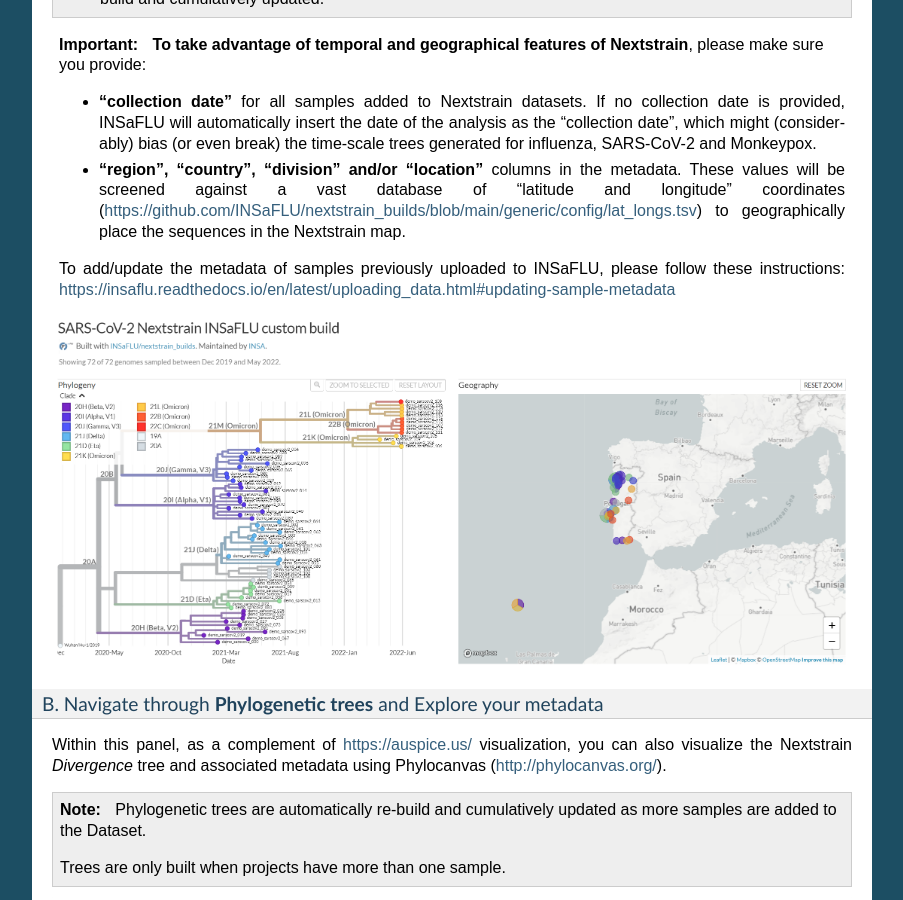
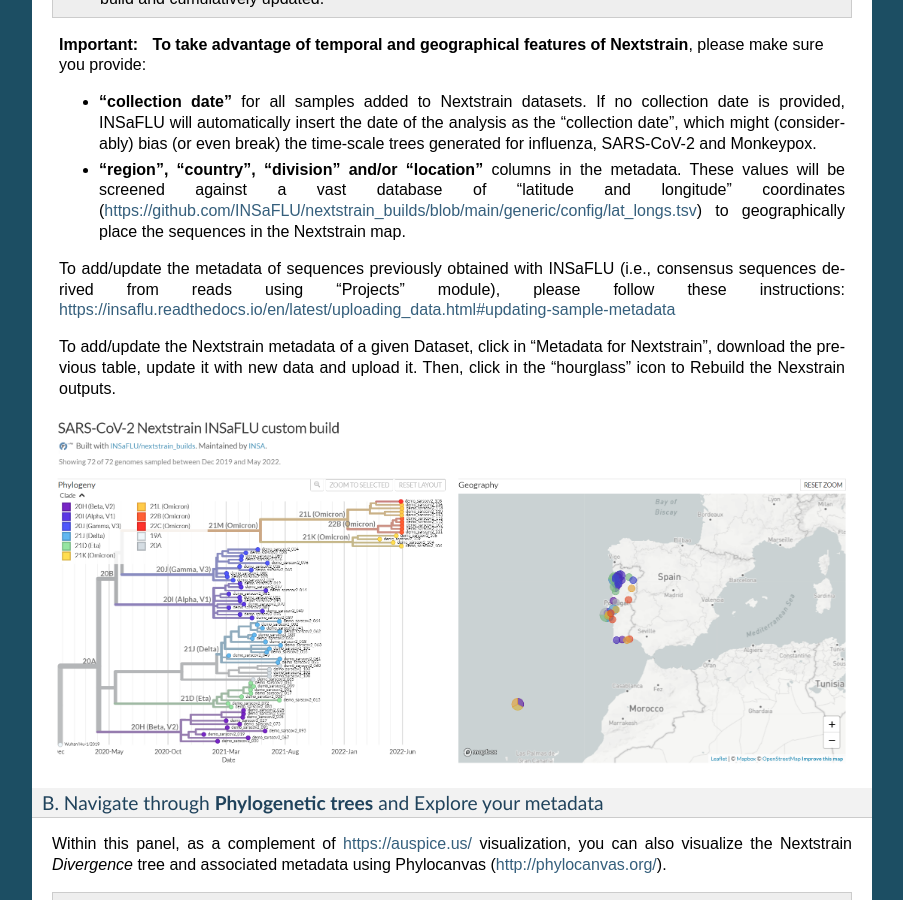
Before and after one commit to INSaFLU/insaflu_docs, a Sphinx documentation site: the page built from docs/output_visualization.rst, in a window 1280 px wide and 900 px high, scrolled down 16806 px. Shown: the whole window, without its empty margins (198-1101 px from the left). Built offline with Sphinx 7.4.7, drawn with Linux system fonts in a browser that asks for light colours; formulas are drawn with MathJax 3.

Commit message:
Add how to update Nextstrain metadada

```diff
--- a/docs/output_visualization.rst
+++ b/docs/output_visualization.rst
@@ -393,7 +393,11 @@
 
 	- **"region", "country", "division" and/or "location"** columns in the metadata. These values will be screened against a vast database of "latitude and longitude" coordinates (https://github.com/INSaFLU/nextstrain_builds/blob/main/generic/config/lat_longs.tsv) to geographically place the sequences in the Nextstrain map.
 
-	To add/update the metadata of samples previously uploaded to INSaFLU, please follow these instructions: https://insaflu.readthedocs.io/en/latest/uploading_data.html#updating-sample-metadata
+	To add/update the metadata of sequences previously obtained with INSaFLU (i.e., consensus sequences derived from reads using "Projects" module), please follow these instructions: https://insaflu.readthedocs.io/en/latest/uploading_data.html#updating-sample-metadata
+
+	To add/update the Nextstrain metadata of a given Dataset, click in "Metadata for Nextstrain", download the previous table, update it with new data and upload it. Then, click in the "hourglass" icon to Rebuild the Nexstrain outputs.
+
+
 
 
 .. image:: _static/json_nextstrain.png
```
